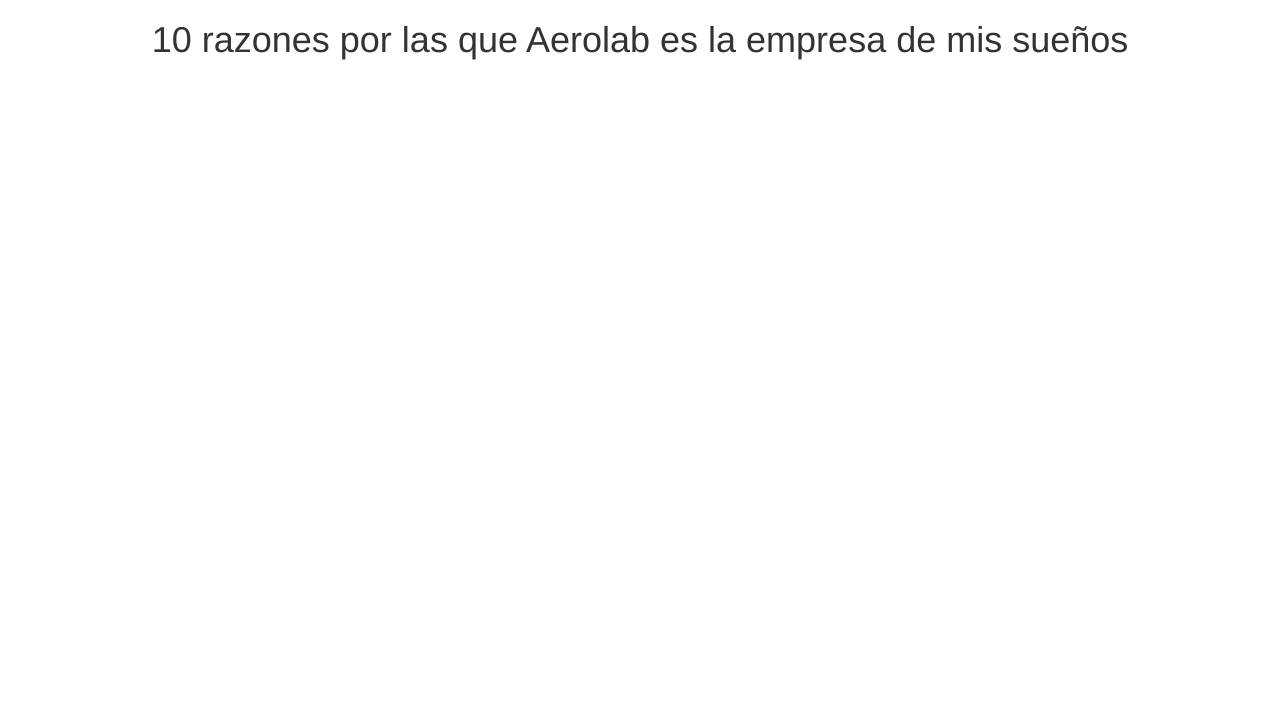
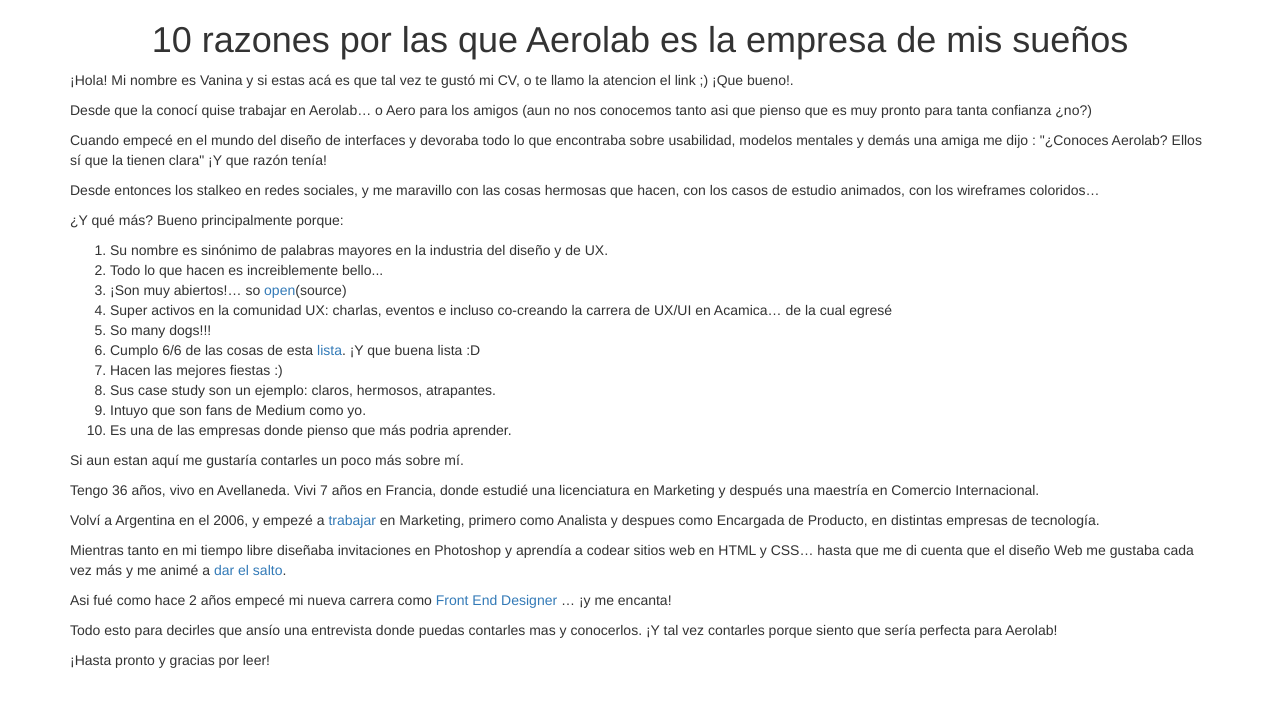
Before and after one commit to vaninagreco/vaninagreco.github.io, a plain HTML site: page aerolab.html in a window 1280 px wide. Drawn offline with Linux system fonts and the light colour scheme.

Commit message:
cambios portafolio

```diff
--- a/CSS/styles.css
+++ b/CSS/styles.css
@@ -13,10 +13,12 @@
     src: url("../Fonts/marker.ttf");
 }
 
+
+
 h1,
 h2,
 h3 {
-    font-family: Prototype, Consolas, "Courier New", Courier, monospace;
+    font-family: Oswald, Arial, Helvetica, sans-serif;
     font-weight: bold;
     text-align: center;
 }
--- a/aerolab.html
+++ b/aerolab.html
@@ -7,6 +7,33 @@
     <body>
         <div class="container">
             <h1>10 razones por las que Aerolab es la empresa de mis sueños</h1>
+            <div class="intro-text">
+                <p>¡Hola! Mi nombre es Vanina y si estas acá es que tal vez te gustó mi CV, o te llamo la atencion el link ;) ¡Que bueno!.</p>
+                <p>Desde que la conocí quise trabajar en Aerolab… o Aero para los amigos (aun no nos conocemos tanto asi que pienso que es muy pronto para tanta confianza ¿no?)</p>
+                <p>Cuando empecé en el mundo del diseño de interfaces  y devoraba todo lo que encontraba sobre usabilidad, modelos mentales y demás una amiga me dijo : "¿Conoces Aerolab? Ellos sí que la tienen clara" ¡Y que razón tenía!</p>
+                <p>Desde entonces los stalkeo en redes sociales, y me maravillo con las cosas hermosas que hacen, con los casos de estudio animados, con los wireframes coloridos…</p>
+                <p>¿Y qué más? Bueno principalmente porque:</p>
+            </div>
+          <ol>
+              <li>Su nombre es sinónimo de palabras mayores en la industria del diseño y de UX.</li>
+              <li>Todo lo que hacen es increiblemente bello...</li>
+              <li>¡Son muy abiertos!… so <a href="https://github.com/aerolab" target="blanck"> open</a>(source)</li>
+              <li>Super activos en la comunidad UX: charlas, eventos e incluso co-creando la carrera de UX/UI en Acamica… de la cual egresé</li>
+              <li>So many dogs!!! </li>
+              <li>Cumplo 6/6 de las cosas de esta <a href="https://medium.com/aerolab-stories/construyendo-la-aerofamilia-qu%C3%A9-buscamos-en-nuestros-candidatos-8dda5bf5dba8" target="blanck">lista</a>. ¡Y que buena lista :D</li>
+              <li>Hacen las mejores fiestas :)</li>
+              <li>Sus case study son un ejemplo: claros, hermosos, atrapantes.</li>
+              <li>Intuyo que son fans de Medium como yo.</li>
+              <li>Es una de las empresas donde pienso que más podria aprender.</li>
+          </ol>
+          <p>Si aun estan aquí me gustaría contarles un poco más sobre mí.</p>
+          <p>Tengo 36 años, vivo en Avellaneda. Vivi 7 años en Francia, donde estudié una licenciatura en Marketing y después una maestría en Comercio Internacional.</p>
+          <p>Volví a Argentina en el 2006, y empezé a <a href="https://www.linkedin.com/in/vanina-greco/" target="blanck">trabajar</a> en Marketing, primero como Analista y despues como Encargada de Producto, en distintas empresas de tecnología.</p>
+          <p>Mientras tanto en mi tiempo libre diseñaba invitaciones en Photoshop y aprendía a codear sitios web en HTML y CSS… hasta que me di cuenta que el diseño Web me gustaba cada vez más y me animé a <a href="https://vaninagreco.github.io/" target="blanck">dar el salto</a>.</p>
+          <p>Asi fué como hace 2 años empecé mi nueva carrera como <a href="https://www.behance.net/vaninagreco" target="blanck">Front End Designer</a> … ¡y me encanta! </p>
+          <p>Todo esto para decirles que ansío una entrevista donde puedas contarles mas y conocerlos. ¡Y tal vez contarles porque siento que sería perfecta para Aerolab!</p>
+          <p>¡Hasta pronto y gracias por leer!</p>
+
         </div>
     </body>
 </html>
```
Also changed, not shown: index.html (+1 -0 lines).
